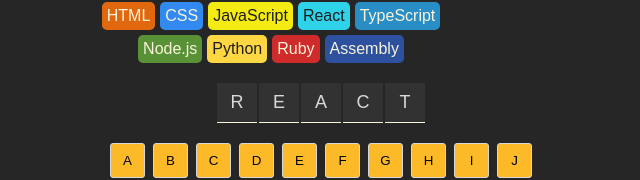
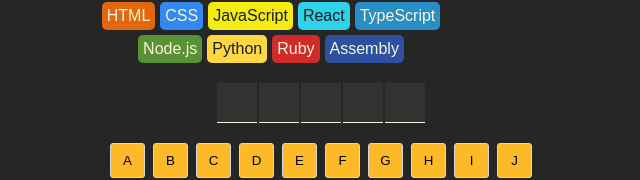
Before and after one commit to x1u49jd/Assembly-End-Game, a React (Vite) app: page / in a window 1280 px wide. Shown: the part 181-361 px from the top of the page, without its empty margins (319-959 px from the left). Built offline with nearby package versions, Linux system fonts and the light colour scheme.

Commit message:
Updated the word section to only show the letters that were correctly guessed

```diff
--- a/App.jsx
+++ b/App.jsx
@@ -17,8 +17,8 @@
 }
 
 
-   const letterElements = currentWord.split("").map(function(letter, index){
-    return <span key={index}>{letter.toUpperCase()}</span>
+   const letterElements = currentWord.split("").map(function(letter, index) {
+    return <span key={index}>{guessedLetters.includes(letter) ? letter.toUpperCase() : ""}</span>
    })
 
     const languageElements = languages.map(function(language){
@@ -40,7 +40,7 @@
 
         return (
             <button
-            className={isCorrect ? "correct" : isWrong ? "wrong" : "" }
+            className={isCorrect ? "correct" : isWrong ? "wrong" : ""}
             onClick={function(){addGuessedLetter(letter)}}
             key={letter}
             >
```
